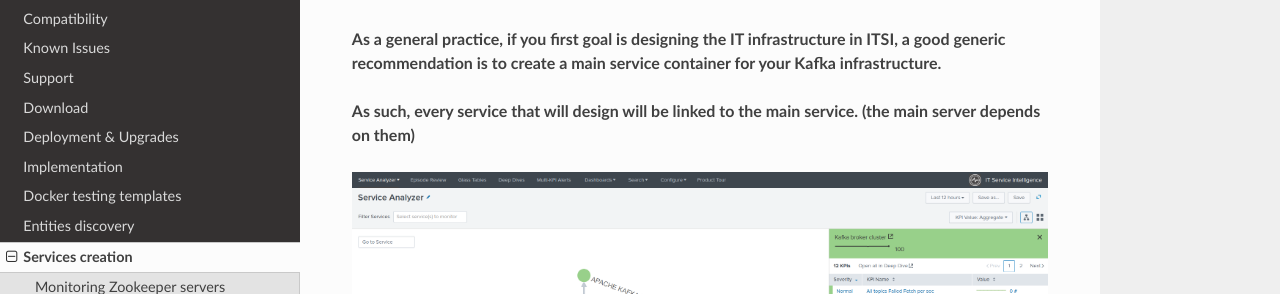
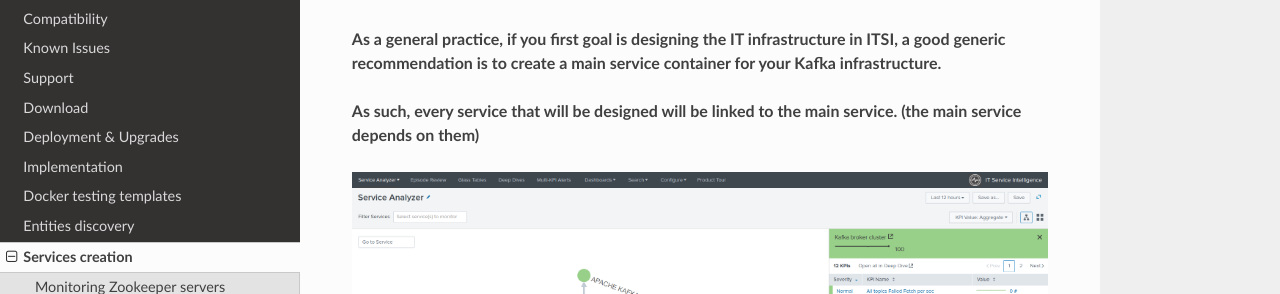
Before and after one commit to guilhemmarchand/DA-ITSI-TELEGRAF-KAFKA, a Sphinx documentation site: the page built from docs/service_creation.rst, in a window 1280 px wide and 900 px high, scrolled down 312 px. Shown: the part 156-450 px from the top of the window. Built offline with Sphinx 7.4.7 and the Read the Docs theme 2.0.0, drawn with Linux system fonts in a browser that asks for light colours.

Commit message:
doc fixes

```diff
--- a/docs/service_creation.rst
+++ b/docs/service_creation.rst
@@ -15,7 +15,7 @@
 
 **As a general practice, if you first goal is designing the IT infrastructure in ITSI, a good generic recommendation is to create a main service container for your Kafka infrastructure.**
 
-**As such, every service that will design will be linked to the main service. (the main server depends on them)**
+**As such, every service that will be designed will be linked to the main service. (the main service depends on them)**
 
 .. image:: img/itsi_dep.png
    :alt: itsi_dep.png
```
